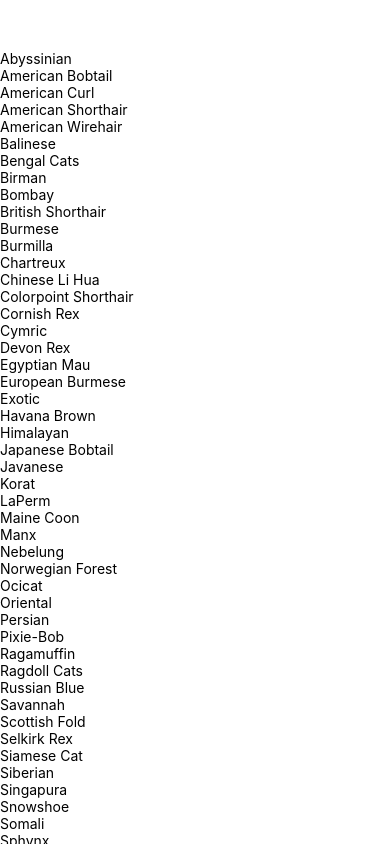
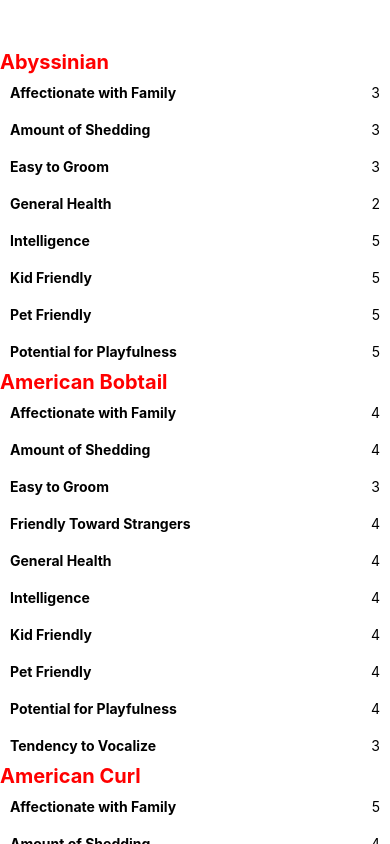
Before and after one commit to Andrew32A/ACS-3340-by-breed, a React Native app: screen / in a window 390 px wide. Built offline with nearby package versions, Linux system fonts and the light colour scheme.

Commit message:
completed challenge 3

```diff
--- a/App.js
+++ b/App.js
@@ -8,8 +8,21 @@ export default function App() {
       <FlatList
         style={styles.list}
         data={allAnimals}
-        renderItem={({ item }) => <Text>{item.breed}</Text>}
-        keyExtractor={(item) => item.breed}
+        renderItem={({ item }) => (
+          <View>
+            <Text style={styles.breedName}>{item.breed}</Text>
+            {Object.keys(item).map((key) => {
+              if (key !== "breed") {
+                return (
+                  <View style={styles.propertyContainer}>
+                    <Text style={styles.propertyKey}>{key}</Text>
+                    <Text style={styles.propertyValue}>{item[key]}</Text>
+                  </View>
+                );
+              }
+            })}
+          </View>
+        )}
       />
     </View>
   );
@@ -32,4 +45,21 @@ const styles = StyleSheet.create({
     fontSize: 30,
     color: "red",
   },
+  breedName: {
+    fontSize: 20,
+    fontWeight: "bold",
+    color: "red",
+  },
+  propertyContainer: {
+    flexDirection: "row",
+    justifyContent: "space-between",
+    padding: 10,
+  },
+  propertyKey: {
+    fontWeight: "bold",
+  },
+  propertyValue: {
+    flex: 1,
+    textAlign: "right",
+  },
 });
```
